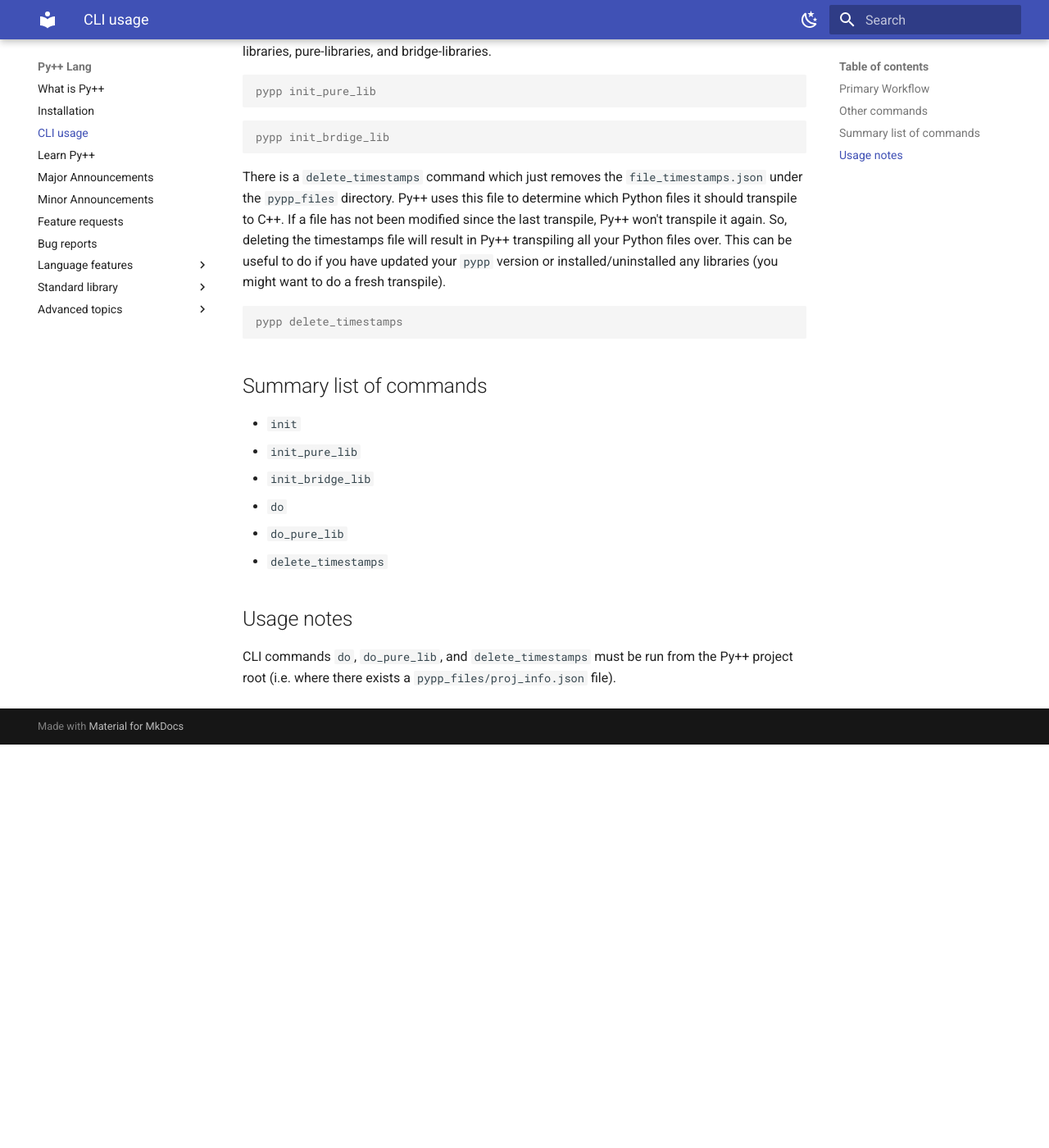
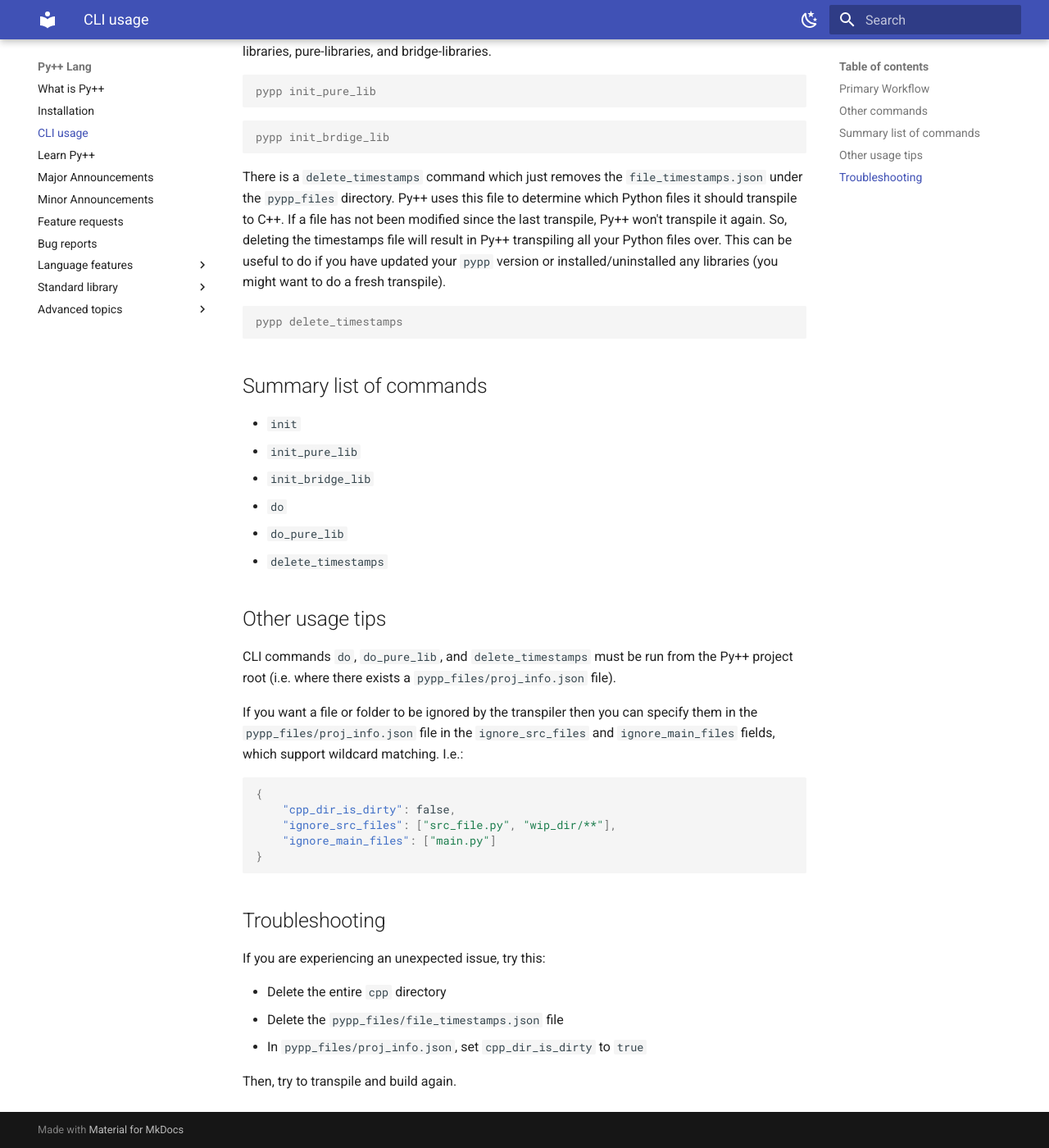
Before and after one commit to curtispuetz/pypp-docs, an MkDocs documentation site: the page built from docs/cli_usage.md, in a window 1280 px wide and 1400 px high, scrolled down 1272 px. Shown: the whole window at 82% size. Built offline with MkDocs 1.6.1 and Material for MkDocs 9.7.7, drawn with Linux system fonts in a browser that asks for light colours; before the commit the page ends 2180 px from its top, so only the background shows below that.

Commit message:
work on cli documentation

````diff
--- a/docs/cli_usage.md
+++ b/docs/cli_usage.md
@@ -71,6 +71,26 @@ pypp delete_timestamps
 - `do_pure_lib`
 - `delete_timestamps`
 
-## Usage notes
+## Other usage tips
 
 CLI commands `do`, `do_pure_lib`, and `delete_timestamps` must be run from the Py++ project root (i.e. where there exists a `pypp_files/proj_info.json` file).
+
+If you want a file or folder to be ignored by the transpiler then you can specify them in the `pypp_files/proj_info.json` file in the `ignore_src_files` and `ignore_main_files` fields, which support wildcard matching. I.e.:
+
+```json
+{
+    "cpp_dir_is_dirty": false,
+    "ignore_src_files": ["src_file.py", "wip_dir/**"],
+    "ignore_main_files": ["main.py"]
+}
+```
+
+## Troubleshooting
+
+If you are experiencing an unexpected issue, try this:
+
+- Delete the entire `cpp` directory
+- Delete the `pypp_files/file_timestamps.json` file
+- In `pypp_files/proj_info.json`, set `cpp_dir_is_dirty` to `true`
+
+Then, try to transpile and build again.
````
